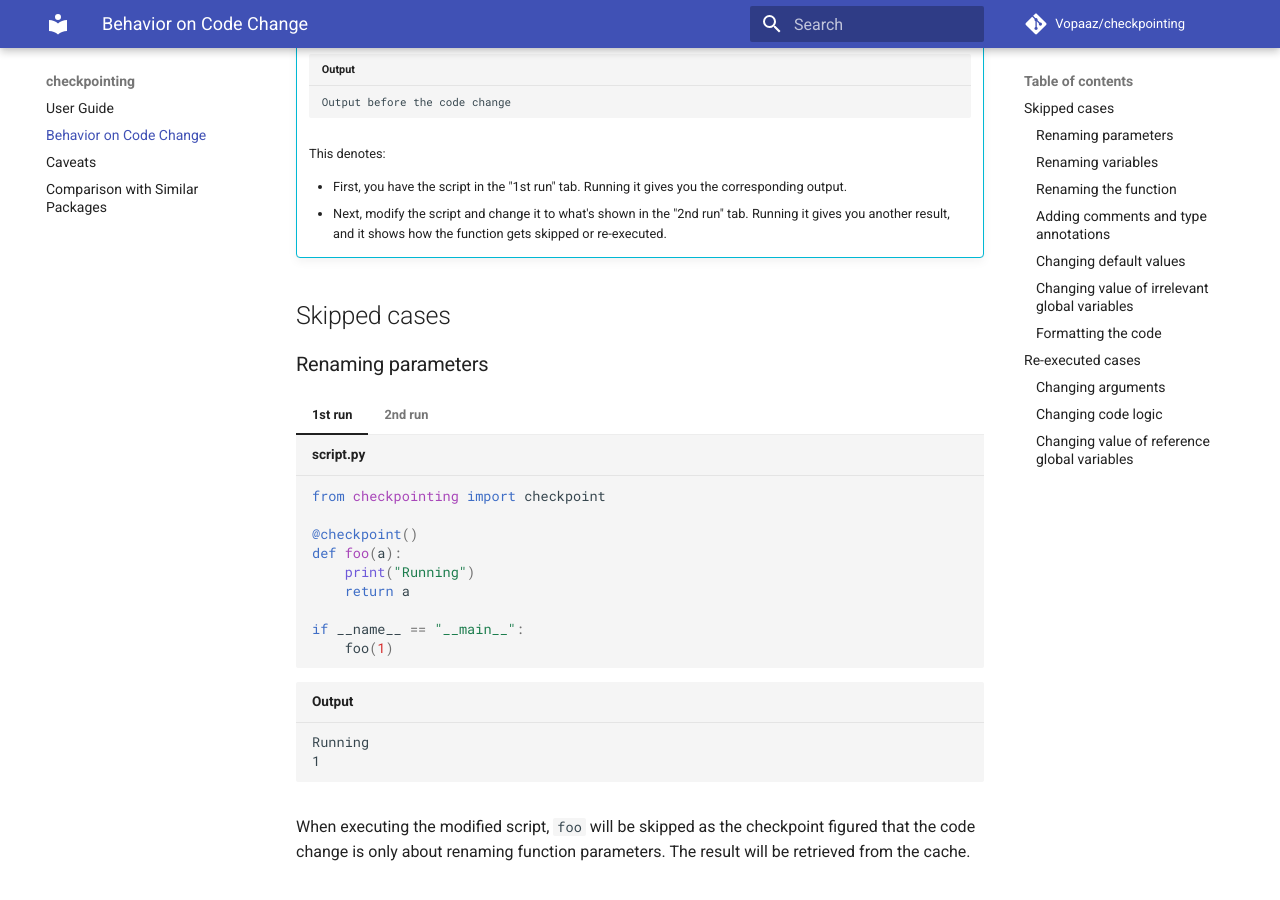
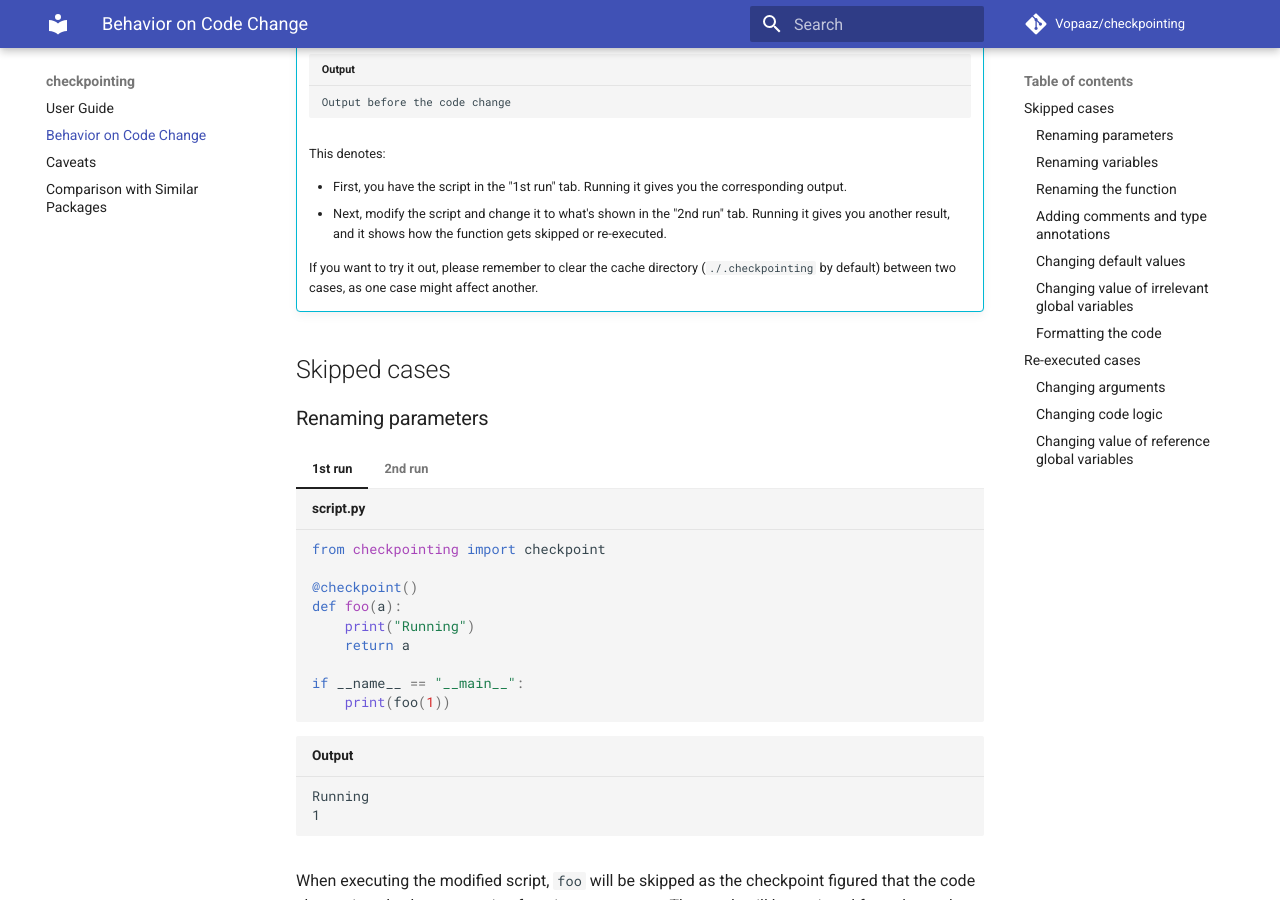
Before and after one commit to Vopaaz/checkpointing, an MkDocs documentation site: the page built from docs/docs/behavior.md, in a window 1280 px wide and 900 px high, scrolled down 582 px. Built offline with MkDocs 1.6.1 and Material for MkDocs 9.7.7, drawn with Linux system fonts in a browser that asks for light colours; comment, search, counter and statistics services are not loaded.

Commit message:
Final documentation change before release

````diff
--- a/docs/docs/behavior.md
+++ b/docs/docs/behavior.md
@@ -48,6 +48,8 @@ and cases where it would be correctly re-executed.
       Running it gives you another result,
       and it shows how the function gets skipped or re-executed.
 
+    If you want to try it out, please remember to clear the cache directory
+    (`./.checkpointing` by default) between two cases, as one case might affect another.
 
 ## Skipped cases
 
@@ -64,7 +66,7 @@ and cases where it would be correctly re-executed.
         return a
 
     if __name__ == "__main__":
-        foo(1)
+        print(foo(1))
     ```
 
     ```text title="Output"
@@ -83,7 +85,7 @@ and cases where it would be correctly re-executed.
         return x
 
     if __name__ == "__main__":
-        foo(1)
+        print(foo(1))
     ```
 
     ```text title="Output"
````
Also changed, not shown: other parts of docs/docs/behavior.md (+0 -1 lines), docs/docs/caveats.md (+4 -0 lines), docs/docs/comparison.md (+2 -0 lines), README.md.
